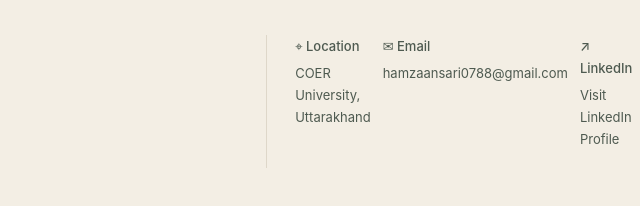
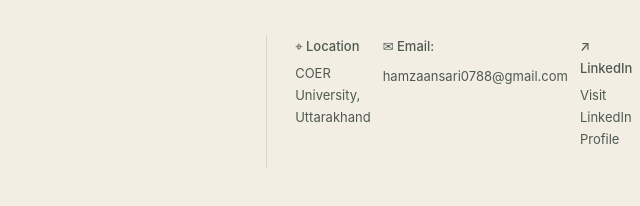
Before and after one commit to deskworkk/hamza-portfolio, a plain HTML site: page index.html in a window 1280 px wide. Shown: the part 2696-2902 px from the top of the page, 97-737 px from the left. Drawn offline with Linux system fonts and the light colour scheme.

Commit message:
Update index.html

```diff
--- a/index.html
+++ b/index.html
@@ -61,10 +61,9 @@
   <b>⌖ Location</b>
   <span><a href="https://www.google.com/maps/search/?api=1&amp;query=COER+University+Roorkee+Uttarakhand" target="_blank" rel="noopener noreferrer">COER University, Uttarakhand</a></span>
 </div>
-<div class="contact-line" style="display:flex;flex-direction:column;align-items:flex-start;gap:5px;margin-bottom:18px;">
-  <b>✉ Email</b>
-  <span><a href="https://mail.google.com/mail/?view=cm&amp;fs=1&amp;to=hamzaansari0788@gmail.com" target="_blank" rel="noopener noreferrer">hamzaansari0788@gmail.com</a></span>
-</div>
+
+<div class="contact-line" style="display:flex;flex-wrap:wrap;gap:8px;"><b>✉ Email:</b><a href="https://mail.google.com/mail/?view=cm%26fs=1%26to=hamzaansari0788@gmail.com" target="_blank" rel="noopener noreferrer">hamzaansari0788@gmail.com</a></div>
+
 <div class="contact-line" style="display:flex;flex-direction:column;align-items:flex-start;gap:5px;margin-bottom:18px;">
   <b>↗ LinkedIn</b>
   <span><a href="https://www.linkedin.com/in/muhammad-ameer-hamza-92343043b/" target="_blank" rel="noopener noreferrer">Visit LinkedIn Profile</a></span>
```
